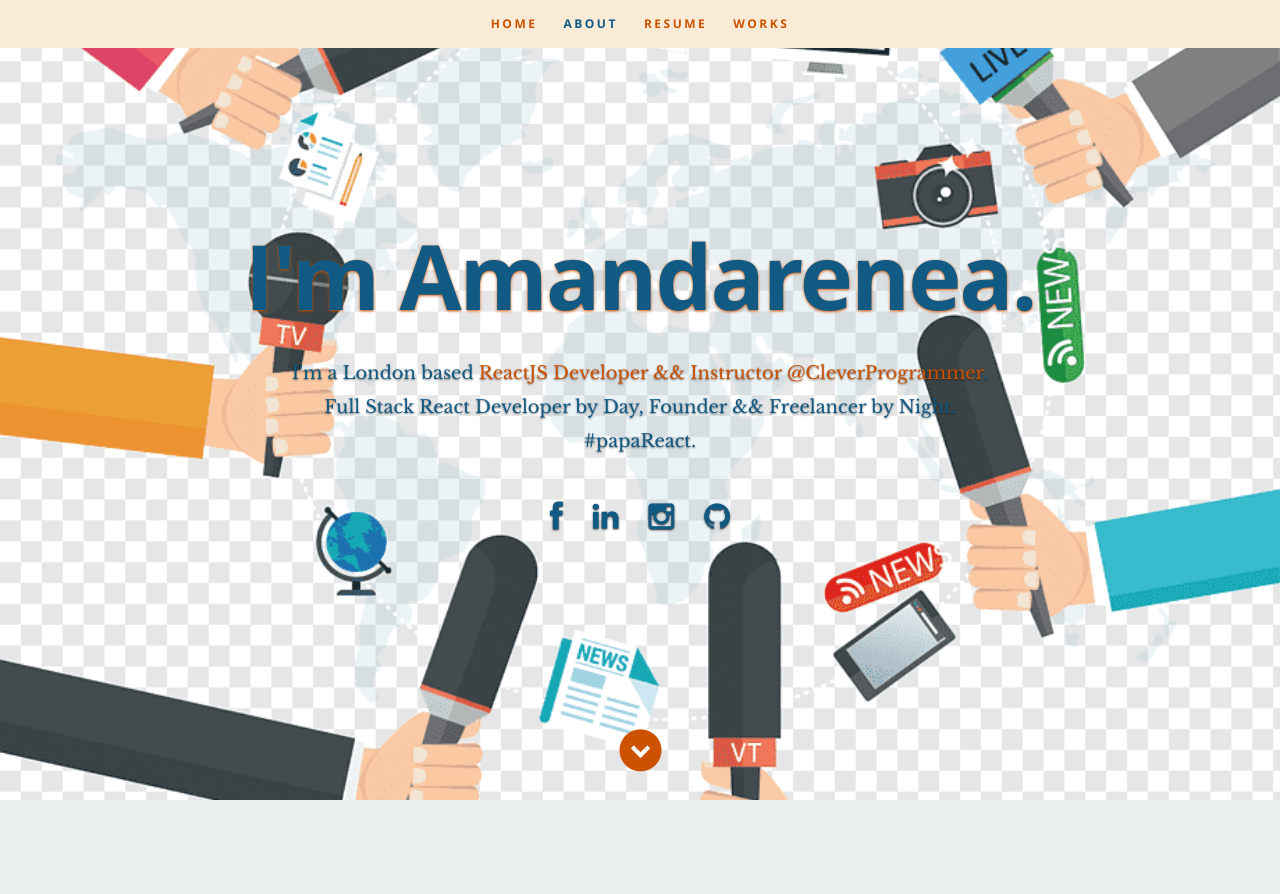
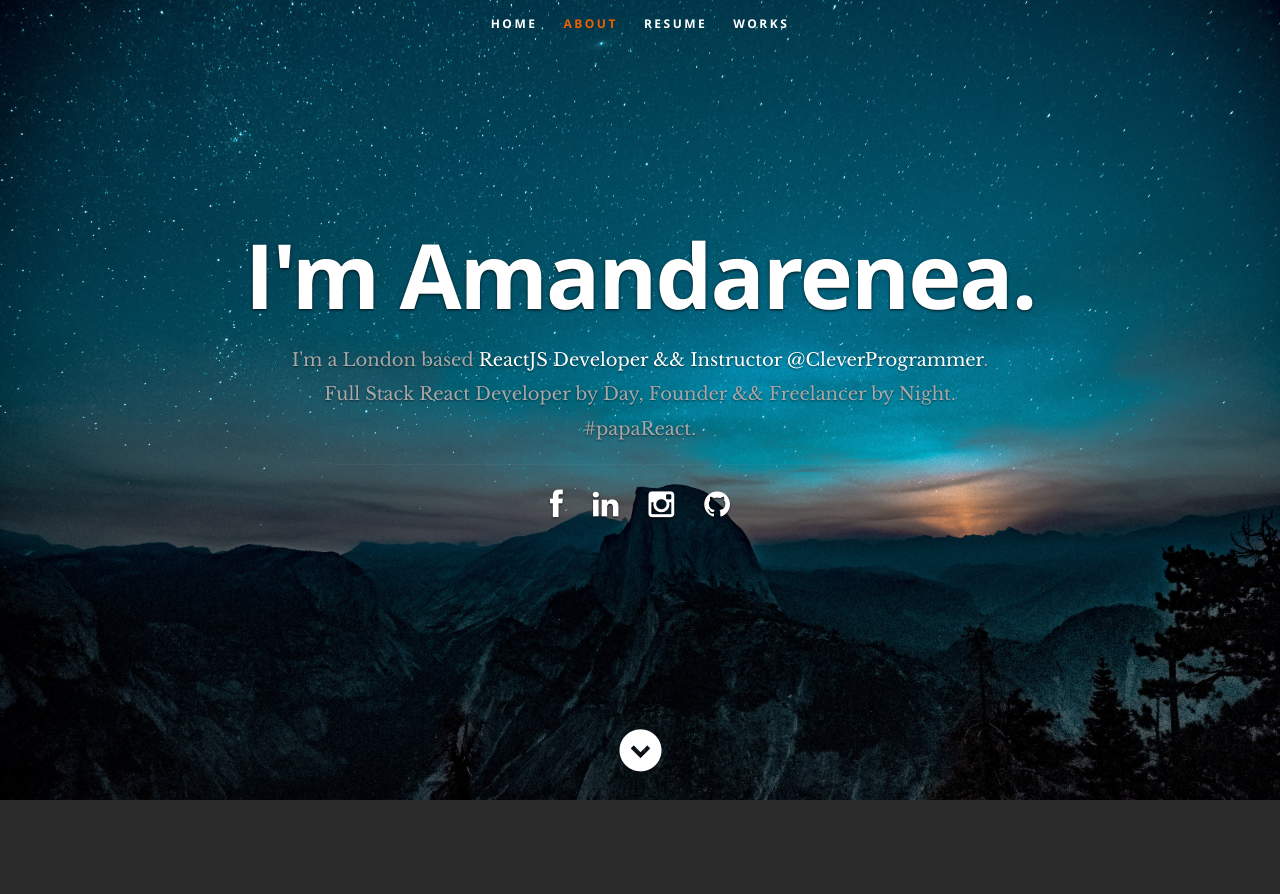
Before and after one commit to reubenwedson/mn-portfolio, a React (Create React App) app: page / in a window 1280 px wide. Shown: the top 894 px of the page. Built offline with nearby package versions, Linux system fonts and the light colour scheme.

Commit message:
Change default layout

```diff
--- a/public/css/layout.css
+++ b/public/css/layout.css
@@ -32,8 +32,8 @@
     position: relative;
     height: 800px;
     min-height: 500px;
-   width: auto;
-   background: #161415 url(../images/mn-portfolio/bg3.png) repeat center;
+    width: 100%;
+    background: #161415 url(../images/header-background.jpg) no-repeat top center;
     background-size: cover !important;
     -webkit-background-size: cover !important;
     text-align: center;
@@ -58,22 +58,22 @@
 
 header .banner-text { width: 100%; }
 header .banner-text h1 {
-   font: 0.6em 'opensans-bold', sans-serif;
-   color: #105a84;
+    font: 90px/1.1em 'opensans-bold', sans-serif;
+    color: #fff;
     letter-spacing: -2px;
     margin: 0 auto 18px auto;
-   text-shadow: 0 1px 3px #CC5200;
+    text-shadow: 0px 1px 3px rgba(0, 0, 0, .8);
 }
 header .banner-text h3 {
     font: 18px/1.9em 'librebaskerville-regular', serif;
-   color: #105a84;
+    color: #A8A8A8;
     margin: 0 auto;
     width: 70%;
     text-shadow: 0px 1px 2px rgba(0, 0, 0, .5);
 }
 header .banner-text h3 span,
 header .banner-text h3 a {
-   color: #CC5200;
+    color: #fff;
 }
 header .banner-text hr {
     width: 60%;
@@ -94,8 +94,8 @@
     margin: 0 15px;
     padding: 0;
 }
-header .social li a { color: #105a84; }
-header .social li a:hover { color: #CC5200; }
+header .social li a { color: #fff; }
+header .social li a:hover { color: #11ABB0; }
 
 /* scrolldown link */
 header .scrolldown a {
@@ -103,12 +103,13 @@
     bottom: 30px;
     left: 50%;
     margin-left: -29px;
-   color: #CC5200;
+    color: #fff;
     display: block;
     height: 42px;
     width: 42px;
     font-size: 42px;
     line-height: 42px;
+    color: #fff;
     border-radius: 100%;
 
     -webkit-transition: all .3s ease-in-out;
@@ -116,7 +117,7 @@
     -o-transition: all .3s ease-in-out;
     transition: all .3s ease-in-out;
 }
-header .scrolldown a:hover { color: #000000; }
+header .scrolldown a:hover { color: #11ABB0; }
 
 /* primary navigation
 --------------------------------------------------------------------- */
@@ -150,7 +151,6 @@
 
     /* center align the menu */
     text-align: center;
-    background-color: #faebd7;
 }
 ul#nav li {
     position: relative;
@@ -169,7 +169,7 @@
     line-height: 32px;
     text-decoration: none;
     text-align: left;
-   color: #CC5200;
+    color: #fff;
 
     -webkit-transition: color .2s ease-in-out;
     -moz-transition: color .2s ease-in-out;
@@ -179,7 +179,7 @@
 }
 
 ul#nav li a:active { background-color: transparent !important; }
-ul#nav li.current a { color: #105a84; }
+ul#nav li.current a { color: #F06000; }
 
 
 /* ------------------------------------------------------------------ */
@@ -187,7 +187,7 @@
 /* ------------------------------------------------------------------ */
 
 #about {
-   background: #ebeeee;
+    background: #2B2B2B;
     padding-top: 96px;
     padding-bottom: 66px;
     overflow: hidden;
@@ -198,7 +198,7 @@
 
 #about h2 {
     font: 22px/30px 'opensans-bold', sans-serif;
-   color: #000000;
+    color: #fff;
     margin-bottom: 12px;
 }
 #about p {
@@ -251,7 +251,7 @@
     letter-spacing: 1px;
 }
 #resume h1 span {
-   border-bottom: 3px solid #CC5200;
+    border-bottom: 3px solid #11ABB0;
     padding-bottom: 6px;
 }
 #resume h3 {
@@ -939,7 +939,7 @@
 footer {
     padding-top: 48px;
     margin-bottom: 48px;
-   color: #faebd7;
+    color: #303030;
     font-size: 14px;
     text-align: center;
     position: relative;
@@ -980,8 +980,9 @@
 }
 footer .social-links li {
     display: inline-block;
+    margin: 0;
     padding: 0;
-    margin: 0 0 0 42px;
+    margin-left: 42px;
     color: #F06000;
 }
 
@@ -1000,7 +1001,7 @@
     display: block;
     width: 60px;
     height: 60px;
-	background-color: #ffffff;
+    background-color: #525252;
 
     -webkit-transition: all 0.2s ease-in-out;
     -moz-transition: all 0.2s ease-in-out;
@@ -1008,9 +1009,9 @@
     -ms-transition: all 0.2s ease-in-out;
     transition: all 0.2s ease-in-out;
 
-   color: #000000;
+    color: #fff;
     font-size: 21px;
     line-height: 60px;
     border-radius: 100%;
 }
-#go-top a:hover { background-color: #faebd7; }
+#go-top a:hover { background-color: #0F9095; }
```
Lines whose indentation alone changed are shown as unchanged.
